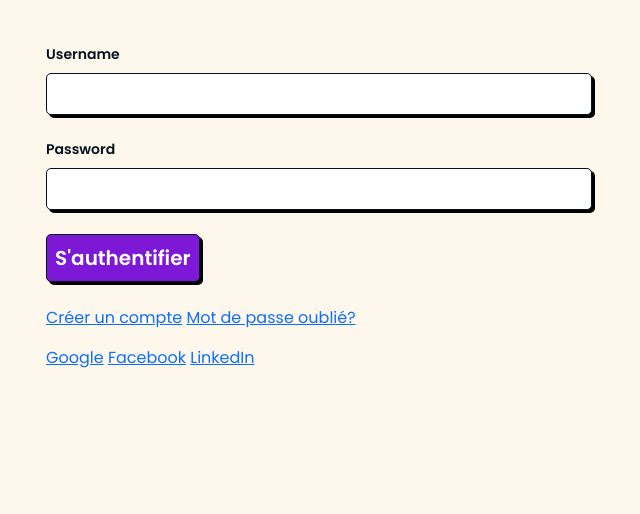
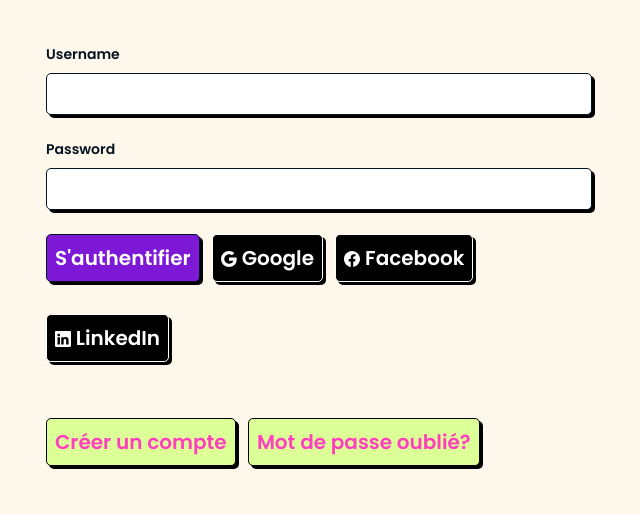
Before and after one commit to citympact/citympact, a Django app: template backend/mainApp/templates/registration/login.html in a window 1280 px wide. Shown: the part 318-832 px from the top of the page, without its empty margins (321-961 px from the left). Before the commit the page ends 686 px from the top, so only its background shows below. Run offline with Django 3.2, Linux system fonts and the light colour scheme; the template is opened without the code that fills it, so the values that code supplies are empty, except form fields; tables that the repository leaves empty hold one stand-in row (values such as "Sample post"); form fields are guessed from the names that the template uses; parts of the project's set-up code (start-up, migrations or seed data) failed here and were passed over; some libraries are stand-ins or nearby versions; some web fonts are replaced.

Commit message:
Extra quick layout of the buttons on the login page - this is just an extrapolation based on existing design - not sure if it will make it into production...

```diff
--- a/backend/mainApp/static/mainApp/css/main.css
+++ b/backend/mainApp/static/mainApp/css/main.css
@@ -620,4 +620,47 @@
     font-weight: 600;
     font-size: 20px;
     margin-bottom: 1.5rem;
+    margin-right: 0.5rem;
 }
+
+.sso_login_icon {
+    display: inline-block;
+    background: black;
+    color: white;
+    border: 1px solid white;
+    box-sizing: border-box;
+    border-radius: 5px;
+    box-shadow: 3px 3px black;
+    padding: 0.5rem;
+    font-weight: 600;
+    font-size: 20px;
+    margin-bottom: 2rem;
+    margin-right: 0.5rem;
+    text-decoration: none;
+}
+.sso_login_icon:hover {
+    text-decoration: none;
+    color: white;
+}
+
+
+
+.account_secondary_button {
+    display: inline-block;
+    background: #DCFF97;
+    color: #FF3EC0;
+    border: 1px solid black;
+    box-sizing: border-box;
+    border-radius: 5px;
+    box-shadow: 3px 3px black;
+    padding: 0.5rem;
+    font-weight: 600;
+    font-size: 20px;
+    margin-bottom: 2rem;
+    margin-right: 0.5rem;
+    text-decoration: none;
+}
+.account_secondary_button:hover {
+    text-decoration: none;
+    color: #FF3EC0;
+}
--- a/backend/mainApp/templates/registration/login.html
+++ b/backend/mainApp/templates/registration/login.html
@@ -49,16 +49,23 @@
             </div>
 
             <input type="submit" value="S'authentifier" class="account_button">
+
+                <a href="{% url "social:begin" "google-oauth2" %}" class="sso_login_icon"><svg xmlns="http://www.w3.org/2000/svg" width="16" height="16" fill="currentColor" class="bi bi-google" viewBox="0 0 16 16">
+  <path d="M15.545 6.558a9.42 9.42 0 0 1 .139 1.626c0 2.434-.87 4.492-2.384 5.885h.002C11.978 15.292 10.158 16 8 16A8 8 0 1 1 8 0a7.689 7.689 0 0 1 5.352 2.082l-2.284 2.284A4.347 4.347 0 0 0 8 3.166c-2.087 0-3.86 1.408-4.492 3.304a4.792 4.792 0 0 0 0 3.063h.003c.635 1.893 2.405 3.301 4.492 3.301 1.078 0 2.004-.276 2.722-.764h-.003a3.702 3.702 0 0 0 1.599-2.431H8v-3.08h7.545z"/>
+</svg> Google</a>
+                <a href="{% url "social:begin" "facebook" %}" class="sso_login_icon"><svg xmlns="http://www.w3.org/2000/svg" width="16" height="16" fill="currentColor" class="bi bi-facebook" viewBox="0 0 16 16">
+  <path d="M16 8.049c0-4.446-3.582-8.05-8-8.05C3.58 0-.002 3.603-.002 8.05c0 4.017 2.926 7.347 6.75 7.951v-5.625h-2.03V8.05H6.75V6.275c0-2.017 1.195-3.131 3.022-3.131.876 0 1.791.157 1.791.157v1.98h-1.009c-.993 0-1.303.621-1.303 1.258v1.51h2.218l-.354 2.326H9.25V16c3.824-.604 6.75-3.934 6.75-7.951z"/>
+</svg> Facebook</a>
+                <a href="{% url "social:begin" "linkedin-oauth2" %}" class="sso_login_icon"><svg xmlns="http://www.w3.org/2000/svg" width="16" height="16" fill="currentColor" class="bi bi-linkedin" viewBox="0 0 16 16">
+  <path d="M0 1.146C0 .513.526 0 1.175 0h13.65C15.474 0 16 .513 16 1.146v13.708c0 .633-.526 1.146-1.175 1.146H1.175C.526 16 0 15.487 0 14.854V1.146zm4.943 12.248V6.169H2.542v7.225h2.401zm-1.2-8.212c.837 0 1.358-.554 1.358-1.248-.015-.709-.52-1.248-1.342-1.248-.822 0-1.359.54-1.359 1.248 0 .694.521 1.248 1.327 1.248h.016zm4.908 8.212V9.359c0-.216.016-.432.08-.586.173-.431.568-.878 1.232-.878.869 0 1.216.662 1.216 1.634v3.865h2.401V9.25c0-2.22-1.184-3.252-2.764-3.252-1.274 0-1.845.7-2.165 1.193v.025h-.016a5.54 5.54 0 0 1 .016-.025V6.169h-2.4c.03.678 0 7.225 0 7.225h2.4z"/>
+</svg> LinkedIn</a>
+
             <input type="hidden" name="next" value="{{ next }}">
             </form>
 
-            <div>
-            <p><a href="{% url 'mainApp:account_create' %}">Créer un compte</a> <a href="{% url 'password_reset' %}">Mot de passe oublié?</a></p>
-            </div>
-            <div>
-                <a href="{% url "social:begin" "google-oauth2" %}">Google</a>
-                <a href="{% url "social:begin" "facebook" %}">Facebook</a>
-                <a href="{% url "social:begin" "linkedin-oauth2" %}">LinkedIn</a>
+
+            <div class="pt-4">
+                <p><a href="{% url 'mainApp:account_create' %}" class="account_secondary_button">Créer un compte</a> <a href="{% url 'password_reset' %}" class="account_secondary_button">Mot de passe oublié?</a></p>
             </div>
         </div>
     </div>
```
